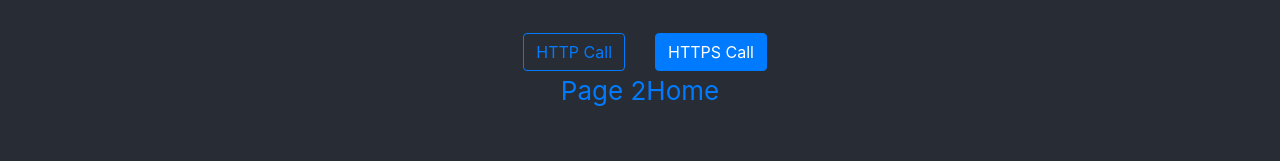
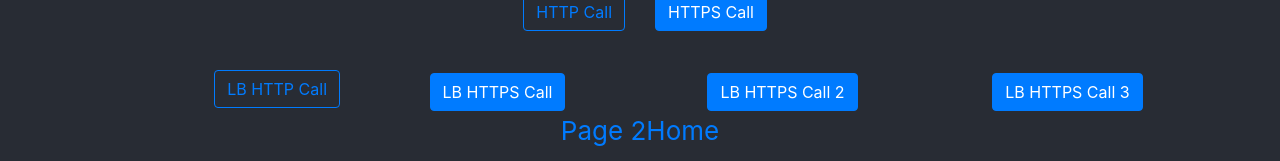
Before and after one commit to erntye/cwp-client, a React (Create React App) app: page /page1 in a window 1280 px wide. Shown: the part 439-600 px from the top of the page. Built offline with nearby package versions, Linux system fonts and the light colour scheme; no server answers.

Commit message:
testing load balancer

```diff
--- a/src/pages/Page1.js
+++ b/src/pages/Page1.js
@@ -44,6 +44,15 @@ class Page1 extends Component {
               <Col> <Button className="float-right" variant="outline-primary " onClick={this.callHTTP}>HTTP Call</Button>      </Col>
               <Col> <Button className="float-left" onClick={this.callHTTPS}>HTTPS Call</Button>      </Col>
             </Row>
+            <br />
+            <Row>
+              <Col> <Button className="float-right" variant="outline-primary " onClick={this.callLBHTTP}>LB HTTP Call</Button>      </Col>
+              <Col> <Button onClick={this.callLBHTTPS}>LB HTTPS Call</Button>      </Col>
+              <Col> <Button onClick={this.callLBHTTPS2}>LB HTTPS Call 2</Button>      </Col>
+              <Col> <Button onClick={this.callLBHTTPS3}>LB HTTPS Call 3</Button>      </Col>
+
+
+            </Row>
             <div >
               <Link to="/page2">Page 2</Link>
               <Link to="/">Home</Link>
@@ -65,6 +74,41 @@ class Page1 extends Component {
     fetch(https_add)
       .then(res => res.text())
       .then(res => console.log(`https ${res}`));
+  };
+  callLBHTTP = () => {
+    console.log("lb http")
+    fetch('http://10.0.0.200:5001')
+      .then(res => res.text())
+      .then(res => console.log(`lb http ${res}`));
+  };
+
+  callLBHTTPS = () => {
+    console.log("lb https")
+    fetch('https://10.0.0.200:5002')
+      .then(res => res.text())
+      .then(res => console.log(`lb https ${res}`))
+      .catch(e => console.log(e));
+  };
+  callLBHTTPS2 = () => {
+    console.log("lb https 2")
+    fetch('https://10.0.0.200:5002', {credentials:'omit'})
+      .then(res => res.text())
+      .then(res => console.log(`lb https 2${res}`))
+      .catch(e => console.log(e));
+  };
+
+  callLBHTTPS3= () => {
+    var request = require('request')
+    var https = require('https')
+    var agentOptions = { rejectUnauthorized: false }
+    var agent = new https.Agent(agentOptions)
+    request({
+      url: 'https://10.0.0.200:5002',
+      method: 'GET',
+      agent: agent
+    }, (err, resp, body) => {
+        console.log(err, resp, body)
+    })
   };
 
   initializeWebsites = () => {
```
